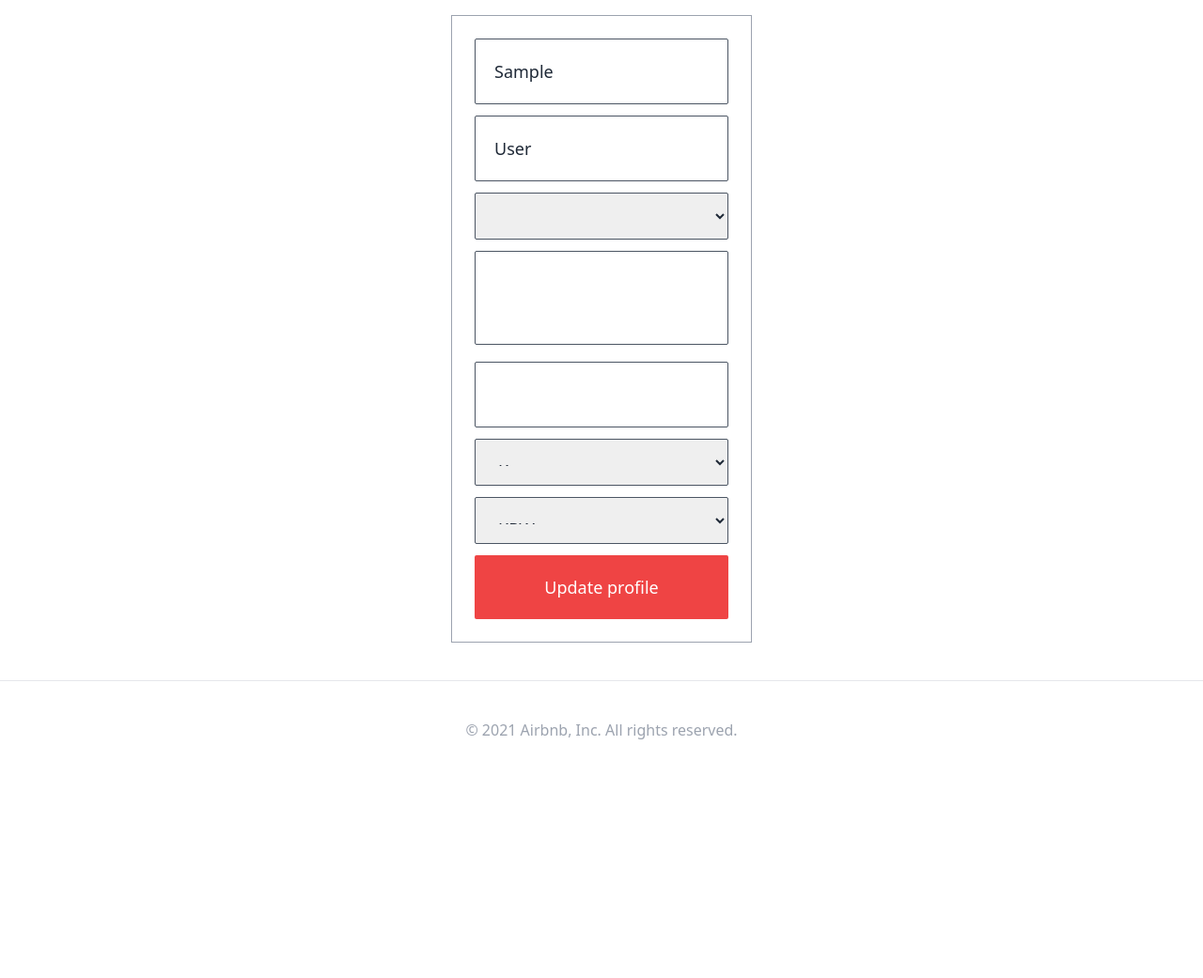
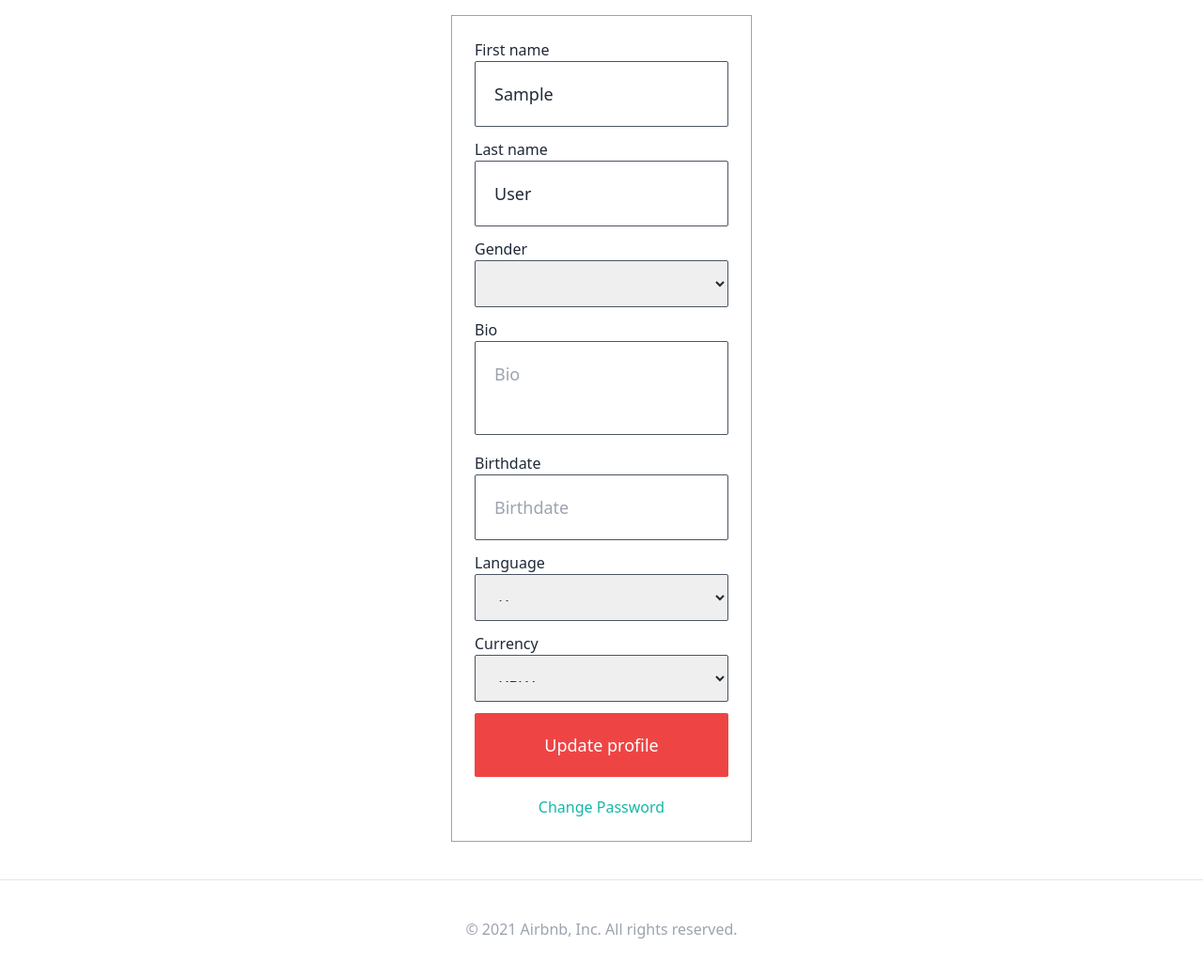
Before and after one commit to ohjiwoo123/AIR-BNB, a Django app: page /users/update-profile/ in a window 1280 px wide. Shown: the part 80-1121 px from the top of the page at 94% size. Before the commit the page ends 867 px from the top, so only its background shows below. Run offline with Django 3.2, Linux system fonts and the light colour scheme; the visitor is signed in with stand-in values (Sample User, id 1); style sheets or scripts are compiled from the project's sources; some libraries are stand-ins or nearby versions.

Commit message:
#21 User profile, Edit profile, Change password

```diff
--- a/templates/mixins/auth/form_input.html
+++ b/templates/mixins/auth/form_input.html
@@ -1,4 +1,5 @@
 <div class="input w-full {% if field.errors %}has_error{% endif %}">
+    {{field.label}}
     {{field}}
     {% if field.errors %}
         {% for error in field.errors %}
--- a/templates/users/update-profile.html
+++ b/templates/users/update-profile.html
@@ -13,7 +13,7 @@
 
             {% include 'mixins/auth/auth_form.html' with form=form cta="Update profile" %}
 
-            {% if object.login_method == email %}
+            {% if object.login_method == "email" %}
                 <div class="mt-5">
                     <a href="{% url 'users:password' %}" class="text-teal-500 font-medium">Change Password</a>
                 </div>
--- /dev/null
+++ b/users/mixins.py
@@ -0,0 +1,26 @@
+from django.contrib import messages
+from django.urls import reverse_lazy
+from django.shortcuts import redirect
+from django.contrib.auth.mixins import UserPassesTestMixin, LoginRequiredMixin
+
+class EmailLoginOnlyView(UserPassesTestMixin):
+    def test_func(self):
+        return self.request.user.login_method == "email"
+
+    def handle_no_permission(self):
+        messages.error(self.request, "Can't go there")
+        return redirect("core:home")
+
+class LoggedOutOnlyView(UserPassesTestMixin):
+    permission_denied_message = "Page not found"
+
+    def test_func(self):
+        return not self.request.user.is_authenticated
+
+    def handle_no_permission(self):
+        messages.error(self.request, "Can't go there")
+        return redirect("core:home")
+
+
+class LoggedInOnlyView(LoginRequiredMixin):
+    login_url = reverse_lazy("users:login")
--- a/users/views.py
+++ b/users/views.py
@@ -5,16 +5,15 @@ from django.views.generic import FormView, DetailView, UpdateView
 from django.urls import reverse_lazy
 from django.shortcuts import redirect, reverse
 from django.contrib.auth import authenticate, login, logout
-from django.contrib.auth.forms import UserCreationForm
 from django.core.files.base import ContentFile
 from django.contrib import messages
-from . import forms, models
+from django.contrib.messages.views import SuccessMessageMixin
+from . import forms, models, mixins
 
 
-class LoginView(FormView):
+class LoginView(mixins.LoggedOutOnlyView, FormView):
     template_name = "users/login.html"
     form_class = forms.LoginForm
-    success_url = reverse_lazy("core:home")
 
     def form_valid(self, form):
         email = form.cleaned_data.get("email")
@@ -23,6 +22,13 @@ class LoginView(FormView):
         if user is not None:
             login(self.request, user)
         return super().form_valid(form)
+
+    def get_success_url(self):
+        next_arg = self.request.GET.get("next")
+        if next_arg is not None:
+            return next_arg
+        else:
+            return reverse("core:home")
 
 
 def log_out(request):
@@ -218,7 +224,7 @@ class UserProfileView(DetailView):
     context_object_name = "user_obj"
 
 
-class UpdateProfileView(UpdateView):
+class UpdateProfileView(mixins.LoggedInOnlyView, SuccessMessageMixin, UpdateView):
     model = models.User
     template_name = "users/update-profile.html"
     fields = (
@@ -230,10 +236,34 @@ class UpdateProfileView(UpdateView):
         "language",
         "currency",
     )
+    success_message = "Profile Updated"
 
     def get_object(self, queryset=None):
         return self.request.user
 
+    def get_form(self, form_class=None):
+        form = super().get_form(form_class=form_class)
+        form.fields['first_name'].widget.attrs = {"placeholder": "First name"}
+        form.fields['last_name'].widget.attrs = {"placeholder": "Last name"}
+        form.fields['gender'].widget.attrs = {"placeholder": "Gender"}
+        form.fields['bio'].widget.attrs = {"placeholder": "Bio"}
+        form.fields['birthdate'].widget.attrs = {"placeholder": "Birthdate"}
+        form.fields['language'].widget.attrs = {"placeholder": "Language"}
+        form.fields['currency'].widget.attrs = {"placeholder": "Currency"}
 
-class UpdatePasswordView(PasswordChangeView):
+        return form
+
+
+class UpdatePasswordView(mixins.LoggedInOnlyView, mixins.EmailLoginOnlyView, SuccessMessageMixin, PasswordChangeView):
     template_name = "users/update-password.html"
+    success_message = "Password Updated"
+
+    def get_form(self, form_class=None):
+        form = super().get_form(form_class=form_class)
+        form.fields['old_password'].widget.attrs = {"placeholder": "Current password"}
+        form.fields['new_password1'].widget.attrs = {"placeholder": "New password"}
+        form.fields['new_password2'].widget.attrs = {"placeholder": "Confirm new password"}
+        return form
+
+    def get_success_url(self):
+        return self.request.user.get_absolute_url()
```
Also changed, not shown: 1 other file.
